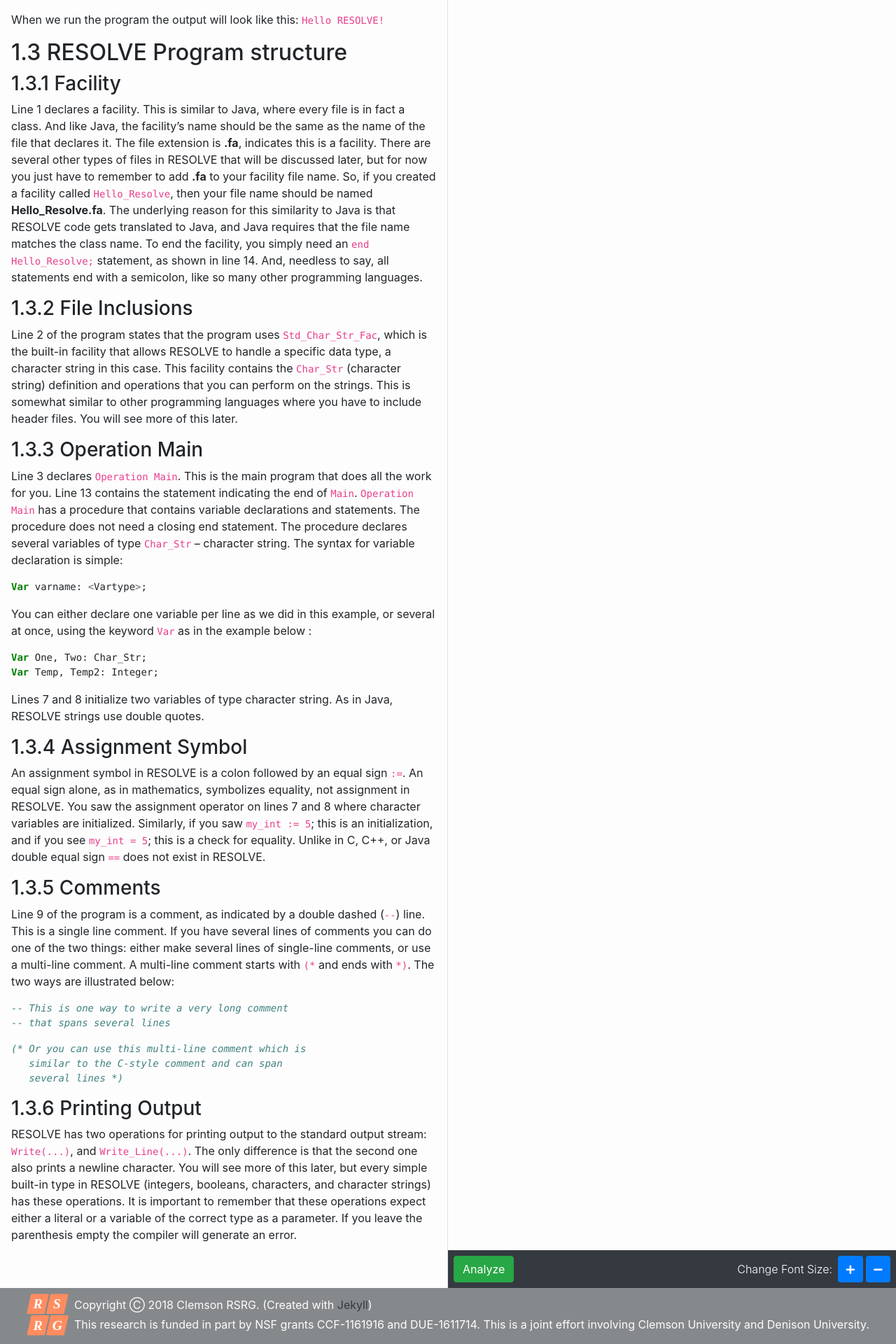
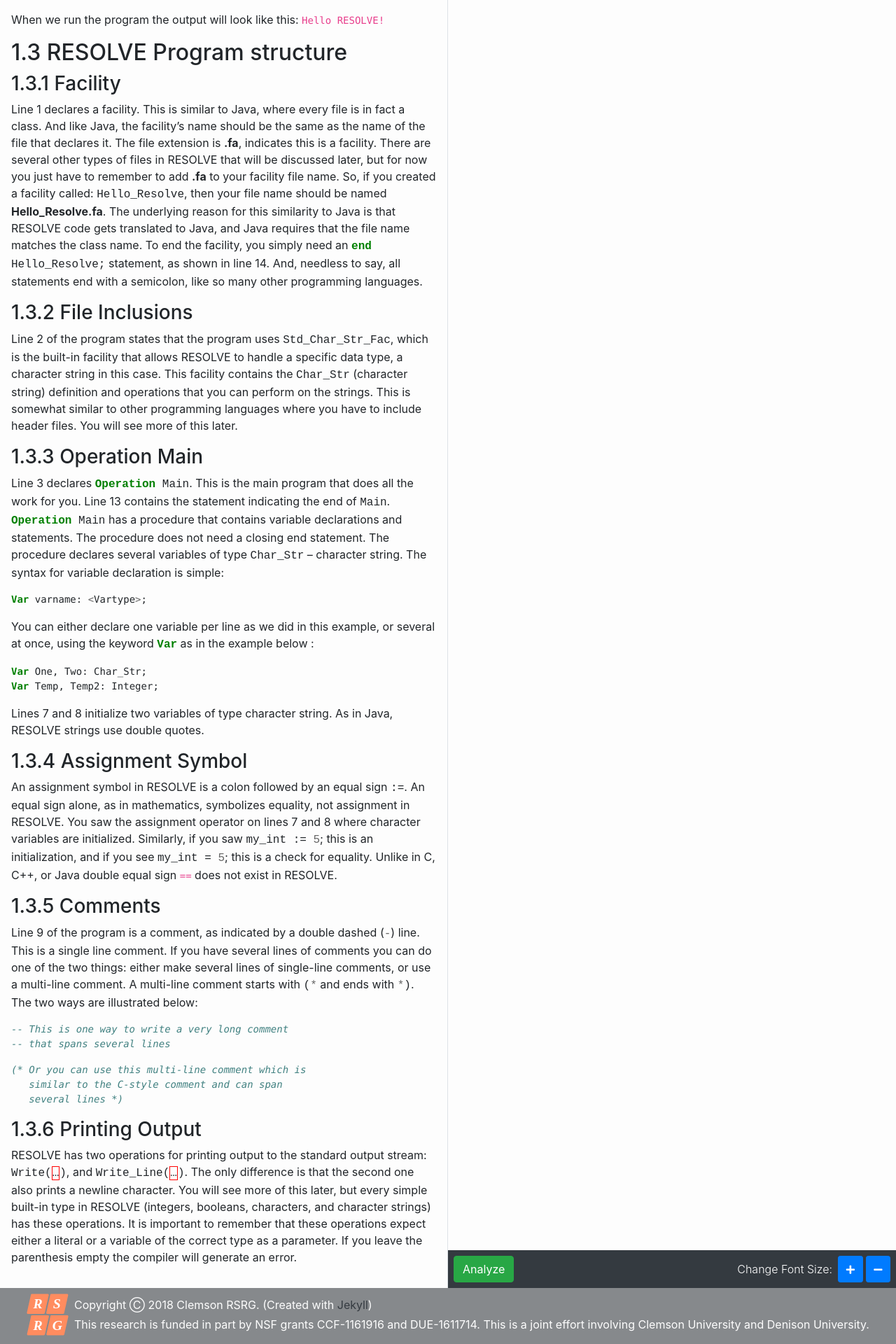
Before and after one commit to yushan87/RESOLVETutorial, a Jekyll site: the page built from lessons/_main/lesson1.md, in a window 1280 px wide. Shown: the part 1251-3171 px from the top of the page at 70% size. Built offline with Jekyll 4.4.1, drawn with Linux system fonts in a browser that asks for light colours; nearby versions of some CDN libraries; part of the change alters nothing that is shown.

Commit message:
Render the content

```diff
--- a/css/tutorial.css
+++ b/css/tutorial.css
@@ -43,3 +43,7 @@
 #tutorialContent a {
     text-decoration: none;
 }
+
+#tutorialContent .inlineCode {
+    font-family: 'Courier New', Courier, monospace;
+}
--- a/lessons/_main/lesson1.md
+++ b/lessons/_main/lesson1.md
@@ -34,19 +34,19 @@ When we run the program the output will look like this: `Hello RESOLVE!`
 
 ## 1.3 RESOLVE Program structure
 ### 1.3.1 Facility
-Line 1 declares a facility. This is similar to Java, where every file is in fact a class. And like Java, the facility's name should be the same as the name of the file that declares it. The file extension is **.fa**, indicates this is a facility. There are several other types of files in RESOLVE that will be discussed later, but for now you just have to remember to add **.fa** to your facility file name. So, if you created a facility called `Hello_Resolve`, then your file name should be named **Hello_Resolve.fa**. The underlying reason for this similarity to Java is that RESOLVE code gets translated to Java, and Java requires that the file name matches the class name. To end the facility, you simply need an `end Hello_Resolve;` statement, as shown in line 14. And, needless to say, all statements end with a semicolon, like so many other programming languages.
+Line 1 declares a facility. This is similar to Java, where every file is in fact a class. And like Java, the facility's name should be the same as the name of the file that declares it. The file extension is **.fa**, indicates this is a facility. There are several other types of files in RESOLVE that will be discussed later, but for now you just have to remember to add **.fa** to your facility file name. So, if you created a facility called: {% inline_resolve Hello_Resolve%}, then your file name should be named **Hello_Resolve.fa**. The underlying reason for this similarity to Java is that RESOLVE code gets translated to Java, and Java requires that the file name matches the class name. To end the facility, you simply need an {% inline_resolve end Hello_Resolve;%} statement, as shown in line 14. And, needless to say, all statements end with a semicolon, like so many other programming languages.
 
 ### 1.3.2 File Inclusions
-Line 2 of the program states that the program uses `Std_Char_Str_Fac`, which is the built-in facility that allows RESOLVE to handle a specific data type, a character string in this case. This facility contains the `Char_Str` (character string) definition and operations that you can perform on the strings. This is somewhat similar to other programming languages where you have to include header files. You will see more of this later.
+Line 2 of the program states that the program uses {% inline_resolve Std_Char_Str_Fac%}, which is the built-in facility that allows RESOLVE to handle a specific data type, a character string in this case. This facility contains the {% inline_resolve Char_Str%} (character string) definition and operations that you can perform on the strings. This is somewhat similar to other programming languages where you have to include header files. You will see more of this later.
 
 ### 1.3.3 Operation Main
-Line 3 declares `Operation Main`. This is the main program that does all the work for you. Line 13 contains the statement indicating the end of `Main`. `Operation Main` has a procedure that contains variable declarations and statements. The procedure does not need a closing end statement. The procedure declares several variables of type `Char_Str` – character string. The syntax for variable declaration is simple:
+Line 3 declares {% inline_resolve Operation Main%}. This is the main program that does all the work for you. Line 13 contains the statement indicating the end of {% inline_resolve Main%}. {% inline_resolve Operation Main%} has a procedure that contains variable declarations and statements. The procedure does not need a closing end statement. The procedure declares several variables of type {% inline_resolve Char_Str%} – character string. The syntax for variable declaration is simple:
 
 {% highlight_resolve_block %}
 Var varname: <Vartype>;
 {% endhighlight_resolve_block %}
 
-You can either declare one variable per line as we did in this example, or several at once, using the keyword `Var` as in the example below :
+You can either declare one variable per line as we did in this example, or several at once, using the keyword {% inline_resolve Var%} as in the example below :
 
 {% highlight_resolve_block %}
 Var One, Two: Char_Str;
@@ -56,10 +56,10 @@ Var Temp, Temp2: Integer;
 Lines 7 and 8 initialize two variables of type character string. As in Java, RESOLVE strings use double quotes.
 
 ### 1.3.4 Assignment Symbol
-An assignment symbol in RESOLVE is a colon followed by an equal sign `:=`. An equal sign alone, as in mathematics, symbolizes equality, not assignment in RESOLVE. You saw the assignment operator on lines 7 and 8 where character variables are initialized. Similarly, if you saw `my_int := 5`; this is an initialization, and if you see `my_int = 5`; this is a check for equality. Unlike in C, C++, or Java double equal sign `==` does not exist in RESOLVE.
+An assignment symbol in RESOLVE is a colon followed by an equal sign {% inline_resolve :=%}. An equal sign alone, as in mathematics, symbolizes equality, not assignment in RESOLVE. You saw the assignment operator on lines 7 and 8 where character variables are initialized. Similarly, if you saw {% inline_resolve my_int := 5%}; this is an initialization, and if you see {% inline_resolve my_int = 5%}; this is a check for equality. Unlike in C, C++, or Java double equal sign `==` does not exist in RESOLVE.
 
 ### 1.3.5 Comments
-Line 9 of the program is a comment, as indicated by a double dashed (`--`) line. This is a single line comment. If you have several lines of comments you can do one of the two things: either make several lines of single-line comments, or use a multi-line comment. A multi-line comment starts with `(*` and ends with `*)`. The two ways are illustrated below:
+Line 9 of the program is a comment, as indicated by a double dashed ({% inline_resolve --%}) line. This is a single line comment. If you have several lines of comments you can do one of the two things: either make several lines of single-line comments, or use a multi-line comment. A multi-line comment starts with {% inline_resolve (*%} and ends with {% inline_resolve *)%}. The two ways are illustrated below:
 
 {% highlight_resolve_block %}
 -- This is one way to write a very long comment
@@ -73,4 +73,4 @@ Line 9 of the program is a comment, as indicated by a double dashed (`--`) line.
 {% endhighlight_resolve_block %}
 
 ### 1.3.6 Printing Output
-RESOLVE has two operations for printing output to the standard output stream: `Write(...)`, and `Write_Line(...)`. The only difference is that the second one also prints a newline character. You will see more of this later, but every simple built-in type in RESOLVE (integers, booleans, characters, and character strings) has these operations. It is important to remember that these operations expect either a literal or a variable of the correct type as a parameter. If you leave the parenthesis empty the compiler will generate an error.
+RESOLVE has two operations for printing output to the standard output stream: {% inline_resolve Write(...)%}, and {% inline_resolve Write_Line(...)%}. The only difference is that the second one also prints a newline character. You will see more of this later, but every simple built-in type in RESOLVE (integers, booleans, characters, and character strings) has these operations. It is important to remember that these operations expect either a literal or a variable of the correct type as a parameter. If you leave the parenthesis empty the compiler will generate an error.
```
